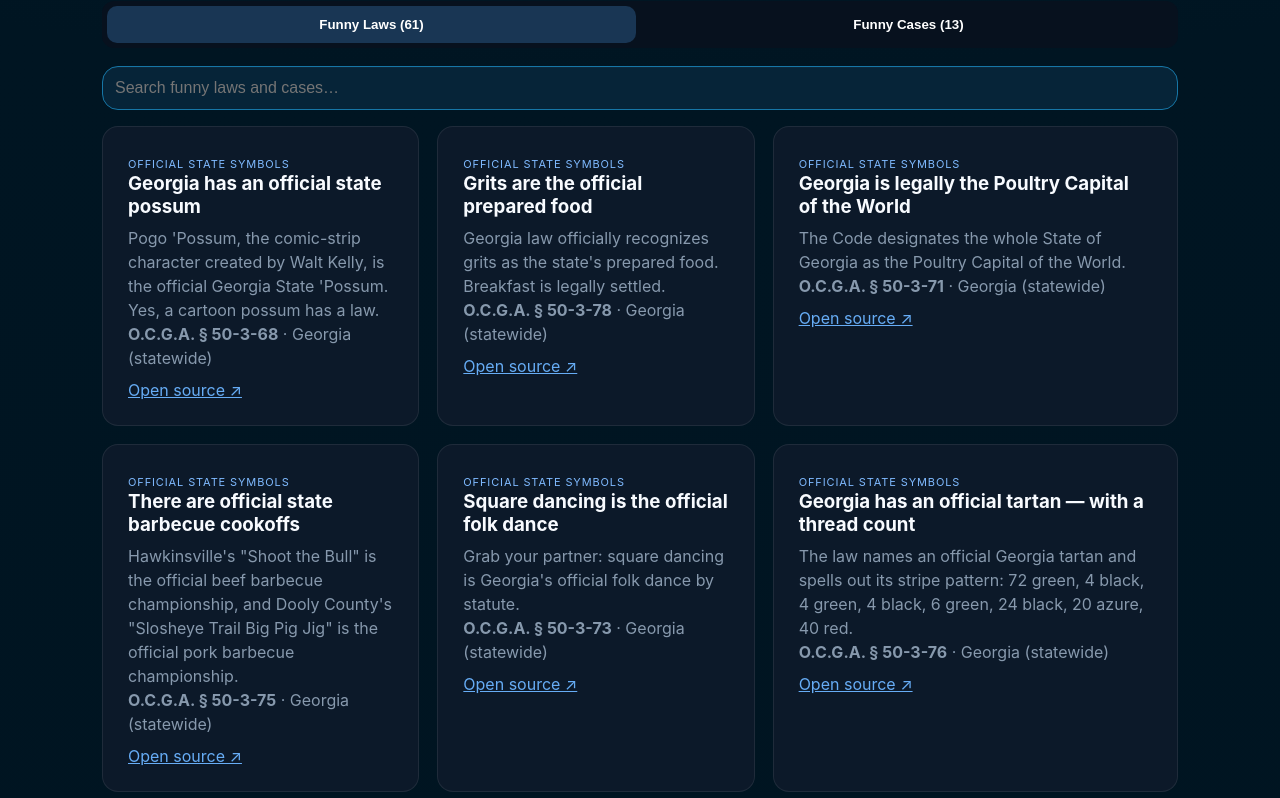
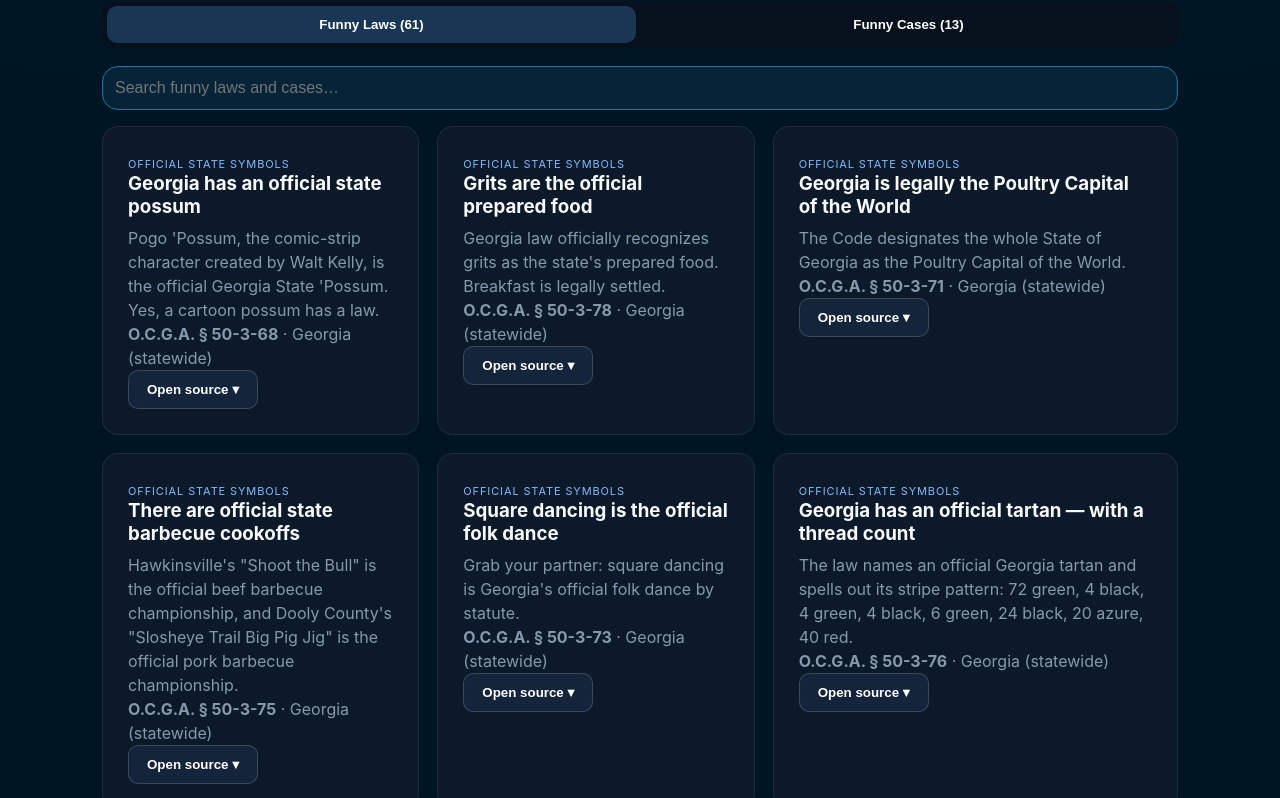
Before and after one commit to davidgoldberg6060-oss/GA-LAW-HELP, a React (Vite) app: page / in a window 1280 px wide. Shown: the part 2551-3349 px from the top of the page. Built offline with nearby package versions, Linux system fonts and the light colour scheme.

Commit message:
1.6.7: Funny Laws 'Open source' expands full stored text in place (accordion, retry); copyright notice (#246)
Co-authored-by: davidgoldberg6060-oss <davidgoldberg6060-oss@users.noreply.github.com>

```diff
--- a/src/App.tsx
+++ b/src/App.tsx
@@ -528,7 +528,7 @@ export default function App(){
   </section>
   <MyCase api={API} initial={caseStart} onCivil={()=>setTool('case')} onAsk={()=>setTool('avoid')}/>
   <section className="learn" id="law-library"><div className="sectionTitle"><BookOpen/><div><h2>Funny, Weird & Surprising Georgia Law</h2><p>Browse free as a guest: real Georgia laws and court cases that sound made up, each with its citation and source.</p></div></div>
-   <FunnyGeorgia/></section>
+   <FunnyGeorgia api={API}/></section>
   <button className="encounterFab" onClick={()=>{setScenario('traffic');openPolice()}}><ShieldAlert size={20}/><span><b>Encounter Help</b><small>Open safety mode</small></span></button>
   {tool&&<div className="modalBack" onMouseDown={e=>{if(e.target===e.currentTarget)closeTool()}}><section className="toolModal" role="dialog" aria-modal="true" aria-label={tool==='avoid'?'Avoid trouble':tool==='case'?'Private case assistant':'Help me talk to police'}>
    <button className="close" onClick={closeTool} aria-label="Close"><X/></button>
@@ -623,6 +623,6 @@ export default function App(){
     {(mode==='forgot'||mode==='reset')&&<button type="button" className="authLink" onClick={()=>{if(mode==='reset')window.history.replaceState({},'', '/');setMode('login');setAuthError('');setPassword('')}}>Back to sign in</button>}
     {mode==='register'&&<small className="accountFinePrint">Public legal learning remains available without an account.</small>}
    </form></section></div>}
-  <footer className="appFooter" style={{padding:'16px',fontSize:'12px',opacity:.8,textAlign:'center'}}><p>STANDALONE ASSISTANT gives general information about Georgia law. It is not legal advice and does not create an attorney-client relationship. Questions may be processed by third-party AI providers; do not enter sensitive personal information.</p><p><a href={API+'/privacy'} target="_blank" rel="noreferrer">Privacy policy</a> · <a href="mailto:davidgoldberg6060@gmail.com">Contact</a></p></footer>
+  <footer className="appFooter" style={{padding:'16px',fontSize:'12px',opacity:.8,textAlign:'center'}}><p>STANDALONE ASSISTANT gives general information about Georgia law. It is not legal advice and does not create an attorney-client relationship. Questions may be processed by third-party AI providers; do not enter sensitive personal information.</p><p><a href={API+'/privacy'} target="_blank" rel="noreferrer">Privacy policy</a> · <a href="mailto:davidgoldberg6060@gmail.com">Contact</a></p><p>© 2026 Treyvon Pattillo and Ashanti Coles. All rights reserved.</p></footer>
  </main>
 }
--- a/src/FunnyGeorgia.tsx
+++ b/src/FunnyGeorgia.tsx
@@ -1,18 +1,42 @@
 import{useState}from'react';
 import data from './funnyGeorgia.json';
+import{lawParagraphs}from'./LawAccordion';
 type Law={title:string;summary:string;citation:string;jurisdiction:string;category:string;source_url:string;status:string};
 type Case={name:string;court:string;year:number;citation:string;summary:string;source_url:string};
+type Loaded={title?:string;text:string;note?:string|null};
 const laws=data.laws as Law[];const cases=data.cases as Case[];
-export default function FunnyGeorgia(){
+const DEFAULT_API='https://api-production-60cc.up.railway.app';
+// citation -> stored text, or null when the backend has no stored text (404).
+const cache=new Map<string,Loaded|null>();
+/** Funny Laws tab. "Open source" expands the FULL stored text in place (accordion: one open at a time). Never navigates away. */
+export default function FunnyGeorgia({api=DEFAULT_API}:{api?:string}){
  const[tab,setTab]=useState<'laws'|'cases'>('laws');const[q,setQ]=useState('');
+ const[open,setOpen]=useState<string|null>(null);const[state,setState]=useState<'idle'|'loading'|'error'>('idle');
  const m=(...f:string[])=>!q.trim()||f.some(x=>x.toLowerCase().includes(q.trim().toLowerCase()));
  const shownLaws=laws.filter(l=>m(l.title,l.summary,l.citation,l.category,l.jurisdiction));
  const shownCases=cases.filter(c=>m(c.name,c.summary,c.court,c.citation));
+ async function load(cite:string){
+  setState('loading');
+  try{const r=await fetch(api+'/public/georgia-laws/law?citation='+encodeURIComponent(cite));
+   if(r.ok)cache.set(cite,await r.json());else if(r.status===404)cache.set(cite,null);else throw new Error(String(r.status));
+   setState('idle');}catch{setState('error');}
+ }
+ function toggle(cite:string){if(open===cite){setOpen(null);return;}setOpen(cite);if(!cache.has(cite))load(cite);else setState('idle');}
+ function panel(cite:string){
+  if(open!==cite)return null;const law=cache.get(cite);
+  return <div className="lawText" role="region" aria-label={'Full text of '+cite}>
+   {!cache.has(cite)&&state==='loading'?<p className="lawLoading"><span className="lawSpinner"/>Loading full text…</p>
+   :!cache.has(cite)&&state==='error'?<p>Couldn't load the full text. Check your connection and try again. <button type="button" onClick={()=>load(cite)}>Retry</button></p>
+   :law?<>{law.title&&<h4>{law.title}</h4>}<div className="lawScroll">{lawParagraphs(law.text||'No text is stored for this item yet.').map((p,i)=><p key={i} style={{marginLeft:p.level*18}}>{p.text}</p>)}</div>{law.note&&<small>Note: {law.note}</small>}</>
+   :<p>The full text of {cite} isn't stored in STANDALONE ASSISTANT yet, so there's nothing to show here.</p>}
+  </div>;
+ }
+ const btn=(cite:string)=><button type="button" className="funnyToggle" aria-expanded={open===cite} onClick={()=>toggle(cite)}>{open===cite?'Close source ▴':'Open source ▾'}</button>;
  return <div className="funnyBrowser">
-  <div className="tabs" role="tablist"><button role="tab" aria-selected={tab==='laws'} className={tab==='laws'?'active':''} onClick={()=>setTab('laws')}>Funny Laws ({laws.length})</button><button role="tab" aria-selected={tab==='cases'} className={tab==='cases'?'active':''} onClick={()=>setTab('cases')}>Funny Cases ({cases.length})</button></div>
+  <div className="tabs" role="tablist"><button role="tab" aria-selected={tab==='laws'} className={tab==='laws'?'active':''} onClick={()=>{setTab('laws');setOpen(null);}}>Funny Laws ({laws.length})</button><button role="tab" aria-selected={tab==='cases'} className={tab==='cases'?'active':''} onClick={()=>{setTab('cases');setOpen(null);}}>Funny Cases ({cases.length})</button></div>
   <input className="funnySearch" aria-label="Search funny laws and cases" placeholder="Search funny laws and cases…" value={q} onChange={e=>setQ(e.target.value)}/>
-  <div className="funGrid">{tab==='laws'?shownLaws.map(l=><article key={l.citation+l.title}><small>{l.category}</small><h3>{l.title}</h3><p>{l.summary}</p><p><b>{l.citation}</b> · {l.jurisdiction}</p>{!l.status.startsWith('In the current Georgia Code')&&<p>⚠ Status: {l.status}</p>}<a href={l.source_url} target="_blank" rel="noreferrer">Open source ↗</a></article>)
-   :shownCases.map(c=><article key={c.name}><small>{c.court} · {c.year}</small><h3>{c.name}</h3><p>{c.summary}</p><p><b>{c.citation}</b></p><a href={c.source_url} target="_blank" rel="noreferrer">Open source ↗</a></article>)}</div>
+  <div className="funGrid">{tab==='laws'?shownLaws.map(l=><article key={l.citation+l.title}><small>{l.category}</small><h3>{l.title}</h3><p>{l.summary}</p><p><b>{l.citation}</b> · {l.jurisdiction}</p>{!l.status.startsWith('In the current Georgia Code')&&<p>⚠ Status: {l.status}</p>}{btn(l.citation)}{panel(l.citation)}</article>)
+   :shownCases.map(c=><article key={c.name}><small>{c.court} · {c.year}</small><h3>{c.name}</h3><p>{c.summary}</p><p><b>{c.citation}</b></p>{btn(c.citation)}{panel(c.citation)}</article>)}</div>
   {(tab==='laws'?shownLaws:shownCases).length===0&&<p>No matches. Try another word.</p>}
   <p className="funnyNote">{data.note}</p>
  </div>;
```
Also changed, not shown: 5 other files (tests, documents, lock files or other folders).
